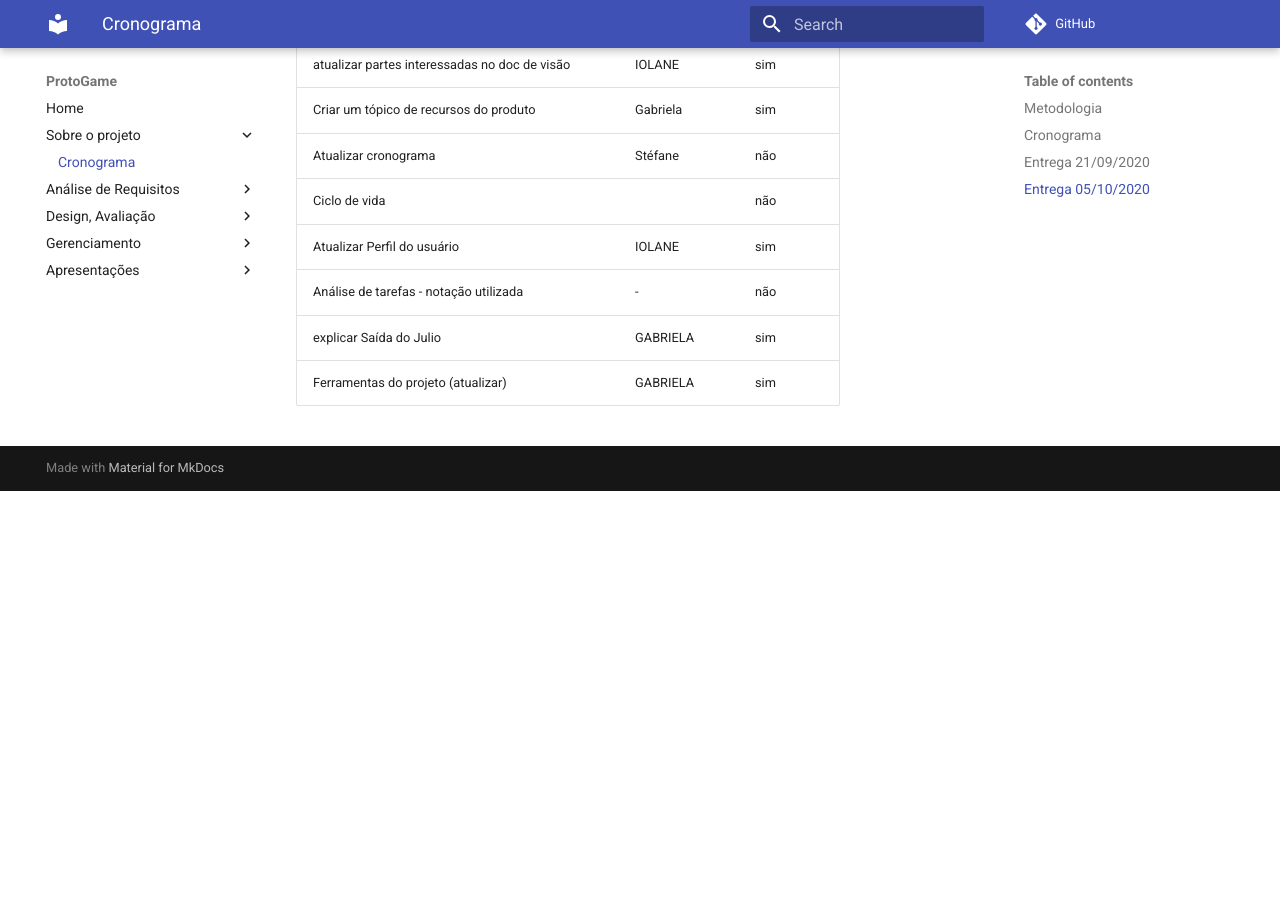
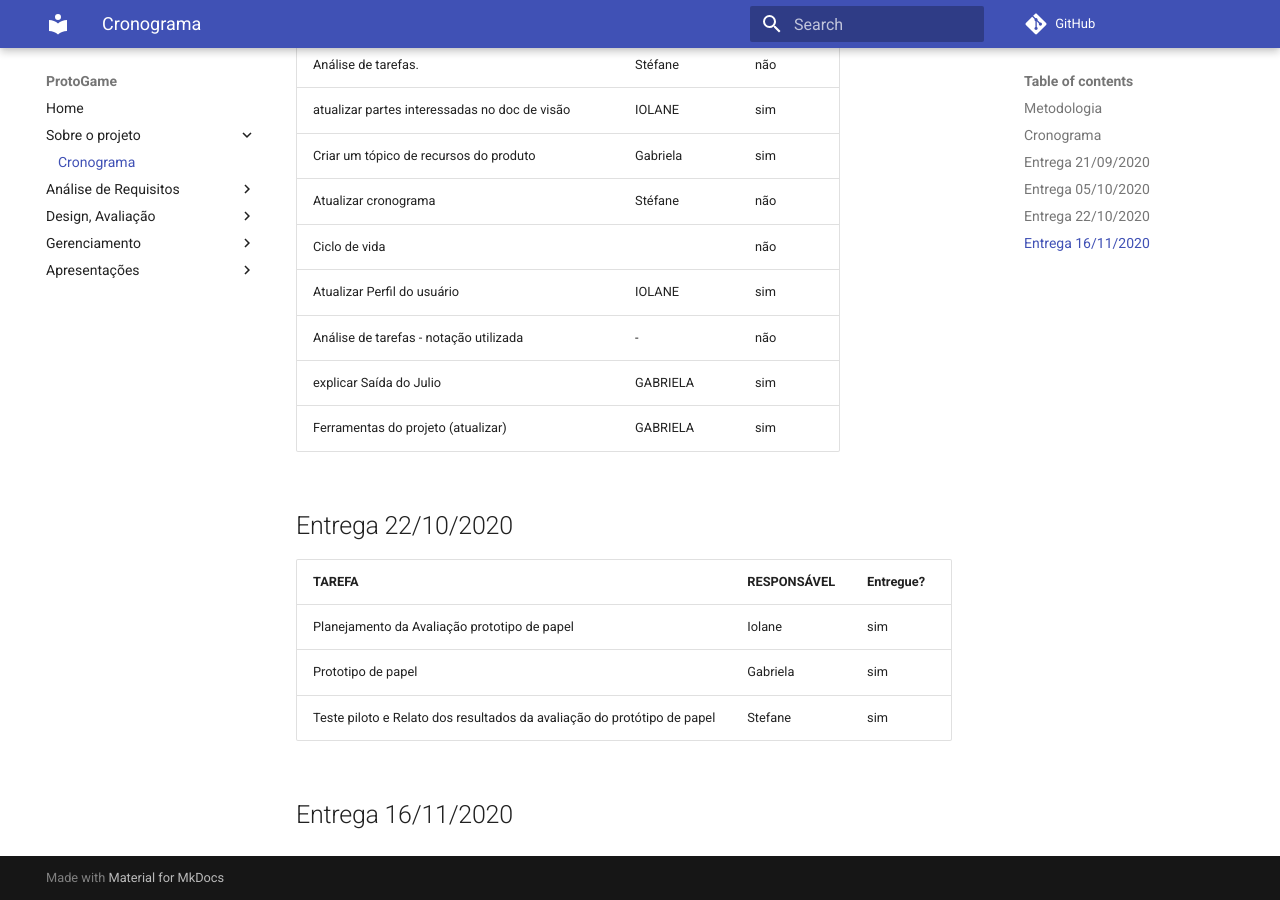
Before and after one commit to Design-de-Jogos/2020.1-ProtoGame, an MkDocs documentation site: the page built from docs/Cronograma.md, in a window 1280 px wide and 900 px high, scrolled down 3331 px. Built offline with MkDocs 1.6.1 and Material for MkDocs 9.7.7, drawn with Linux system fonts in a browser that asks for light colours; comment, search, counter and statistics services are not loaded; before the commit the page ends 3822 px from its top, so only the background shows below that; some of the changed text lies outside the part shown.

Commit message:
atualizando cronograma

```diff
--- a/docs/Cronograma.md
+++ b/docs/Cronograma.md
@@ -3,6 +3,7 @@
 Data | Versão | Descrição | Autor(es)
 ---------- | --- | -------------------------------------------------| -----
 16/09/2020 | 0.0 | Transferencia do cronograma para uma nova página | Iolane
+28/10/2020 | 0.1 | atualização do cronograma por entrega| Iolane
 
 ## Metodologia
 
@@ -86,3 +87,13 @@ Atualizar Perfil do usuário | IOLANE | sim
 Análise de tarefas - notação utilizada | - | não
 explicar Saída do Julio | GABRIELA | sim
 Ferramentas do projeto (atualizar) | GABRIELA | sim
+
+## Entrega 22/10/2020
+
+TAREFA |	RESPONSÁVEL | Entregue?
+------ | ------- | -------
+Planejamento da Avaliação prototipo de papel | Iolane | sim
+Prototipo de papel | Gabriela | sim
+Teste piloto e Relato dos resultados da avaliação do protótipo de papel | Stefane | sim
+
+## Entrega 16/11/2020
```
